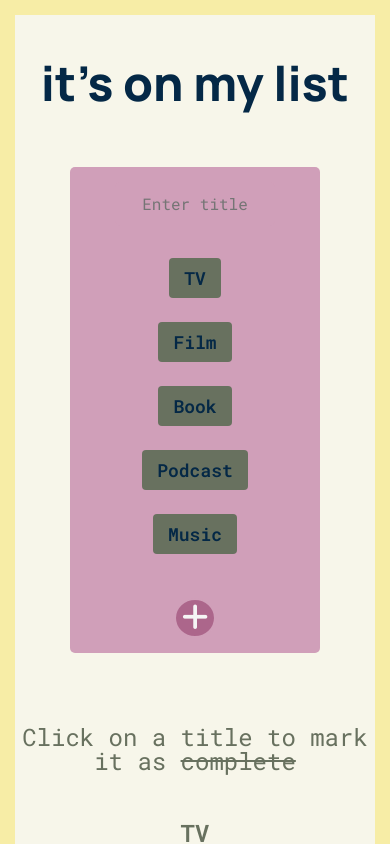
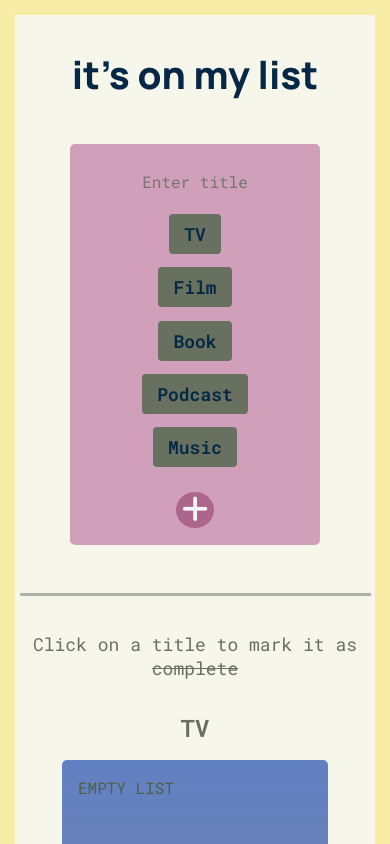
Before and after one commit to anniebalds/on-my-list-app, a React (Vite) app: page / in a window 390 px wide. Shown: the top 844 px of the page. Built offline with nearby package versions, Linux system fonts and the light colour scheme.

Commit message:
repsonsive margins

```diff
--- a/src/index.css
+++ b/src/index.css
@@ -16,7 +16,7 @@
 body {
   color: #042846;
   background-color: #f7f6ea;
-  font-family: Roboto Mono;
+  font-family: Roboto Mono, sans-serif;
   display: flex;
   flex-direction: column;
   justify-content: center;
@@ -28,7 +28,7 @@ body {
 
 h1 {
   font-size: 3rem;
-  font-family: 'Manrope', cursive;
+  font-family: 'Manrope', sans-serif;
   margin-bottom: 1.5em;
 }
 
@@ -226,14 +226,16 @@ input[type="radio"] {
 
 
 @media (max-width: 480px) {
-  p {
-    font-size: 24px;
+  h1 {
+    font-size: 2.4rem;
   }
+
 
   form {
     background-color: #d09fb9;
     border-radius: 5px;
-    margin: auto;
+    margin: 0 auto;
+    margin-bottom: 3em
   }
 
   ::placeholder {
@@ -246,11 +248,23 @@ input[type="radio"] {
     flex-direction: column;
     justify-content: center;
     align-items: center;
-    gap: 0
+    gap: 0;
+    margin: 1em 0
+  }
+
+  .category-input label {
+    margin: -0.3em
   }
 
   .add-to-list {
     margin-top: -1em
+  }
+
+  .instructions {
+    font-size: 18px;
+    margin-top: 2em;
+    padding-top: 2em;
+    border-top: 3px solid #adb3a7
   }
 
   .list-container {
@@ -261,14 +275,14 @@ input[type="radio"] {
   }
 
   .list-section {
-    width: 80vw;
     display: flex;
     flex-direction: column;
     justify-content: center;
     align-items: center;
   }
 
+
   .list {
-    width: 300%
+    width: 300%;
   }
 }
```
